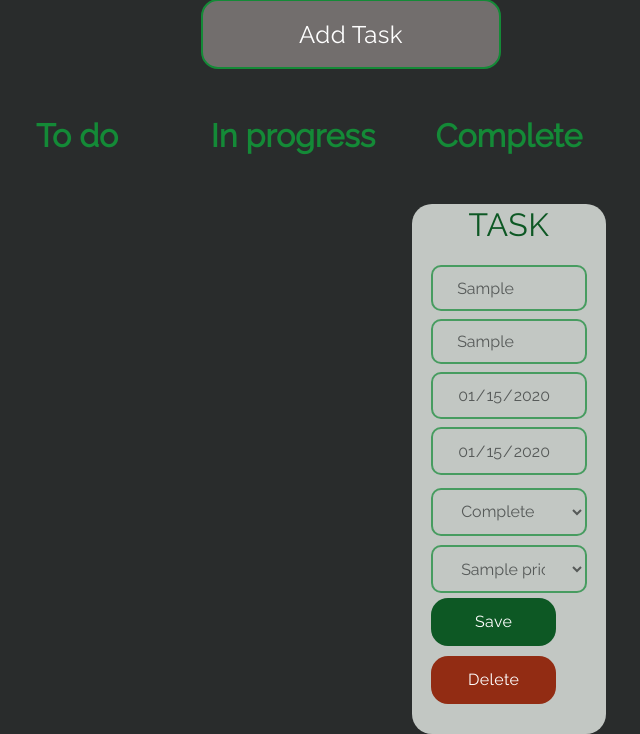
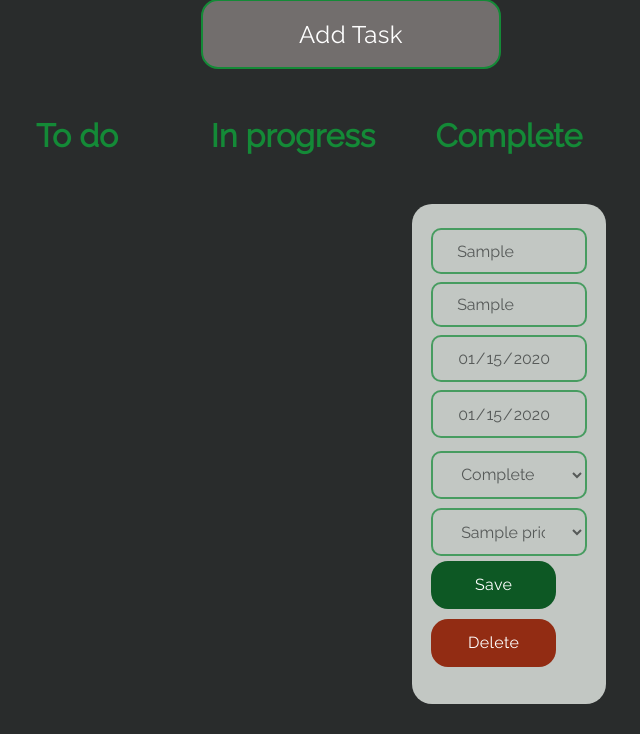
Before and after one commit to mateuszgua/to-do-app, a Flask app: page /panel in a window 1280 px wide. Shown: the part 255-989 px from the top of the page, without its empty margins (311-951 px from the left). After the commit the page ends 959 px from the top, so only its background shows below. Run offline with Flask 2, Linux system fonts and the light colour scheme; the visitor is signed in with stand-in values (Sample User, id 1); a database or web service that is not in the repository returns one stand-in record (values such as "Sample title").

Commit message:
Feat: remove title from task card

```diff
--- a/app/static/css/style.css
+++ b/app/static/css/style.css
@@ -469,7 +469,7 @@ nav.container {
 }
 
 .panel .panel-list {
-    height: 530px;
+    height: 500px;
     align-items: center;
     justify-content: center;
     width: 90%;
--- a/app/templates/panel.html
+++ b/app/templates/panel.html
@@ -27,7 +27,7 @@
                 {% endfor %}
             </div>
             <h3 class="sub-heading">Your tasks</h3>
-            <button class="btn add" onclick="myFunction()">Add Task</button>
+            <button class="btn add" onclick="addNewTask()">Add Task</button>
             <div class="panel-add" id="panel-add" style="display: none;">
                 <h3 class="sub-heading">New Task</h3>
                 <form method="POST" action="/add">
@@ -106,7 +106,7 @@
                             {% for task in tasks %}
                             {% if task.status == "In progress" %}
                             <div class="panel-list">
-                                <h3 class="sub-heading">Task</h3>
+                                <h3 class="sub-heading"></h3>
                                 <form method="POST" class="form-container"
                                     action="{{ url_for('update_task', task_id=task.id) }}">
                                     <input type="text" class="form-input" name="name" placeholder="Task title"
@@ -146,7 +146,7 @@
                             {% for task in tasks %}
                             {% if task.status == "Complete" %}
                             <div class="panel-list">
-                                <h3 class="sub-heading">Task</h3>
+                                <h3 class="sub-heading"></h3>
                                 <form method="POST" class="form-container"
                                     action="{{ url_for('update_task', task_id=task.id) }}">
                                     <input type="text" class="form-input" name="name" placeholder="Task title"
@@ -186,9 +186,8 @@
             </div>
         </section>
     </main>
-
     <script>
-        function myFunction() {
+        function addNewTask() {
             var x = document.getElementById("panel-add");
             if (x.style.display === "none") {
                 x.style.display = "block";
```
